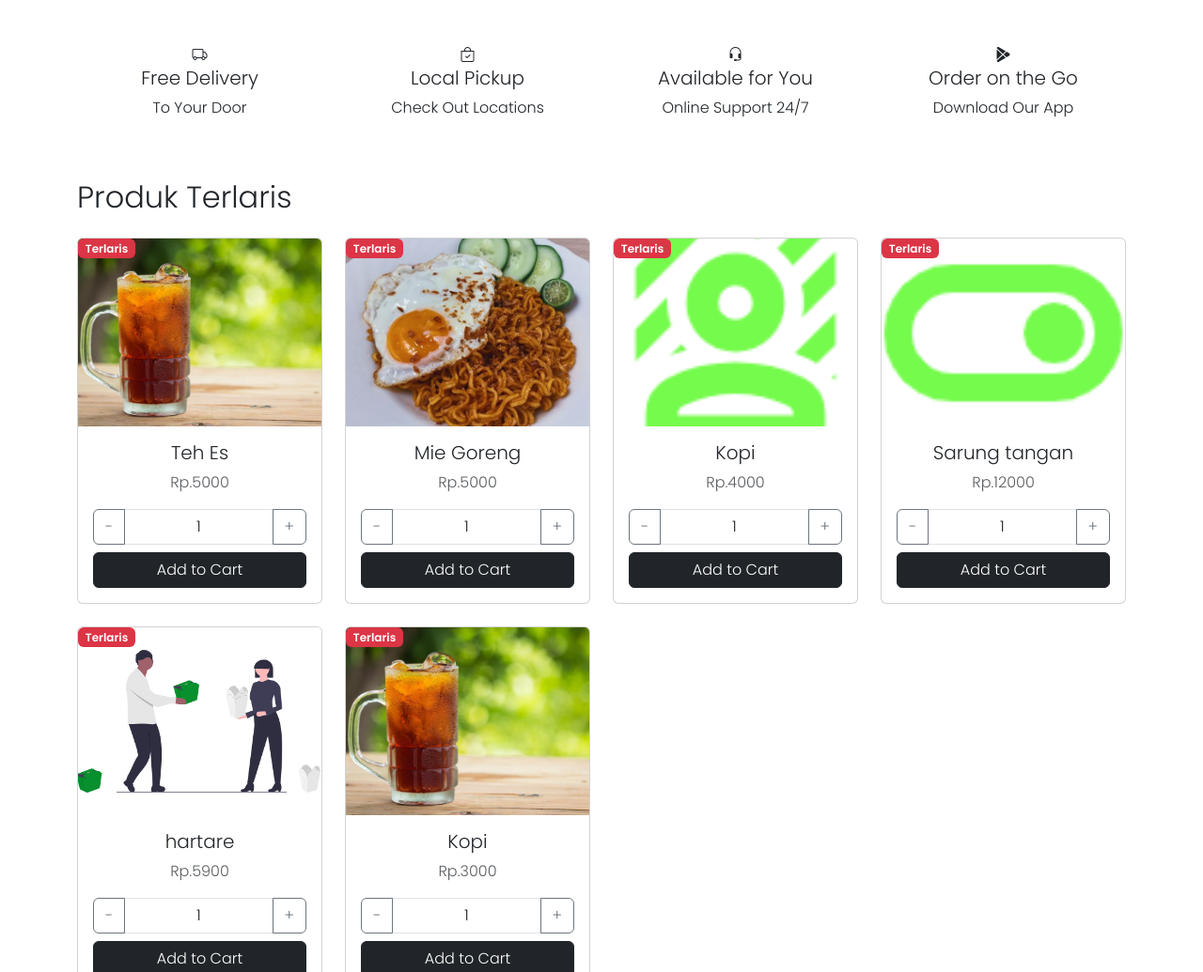
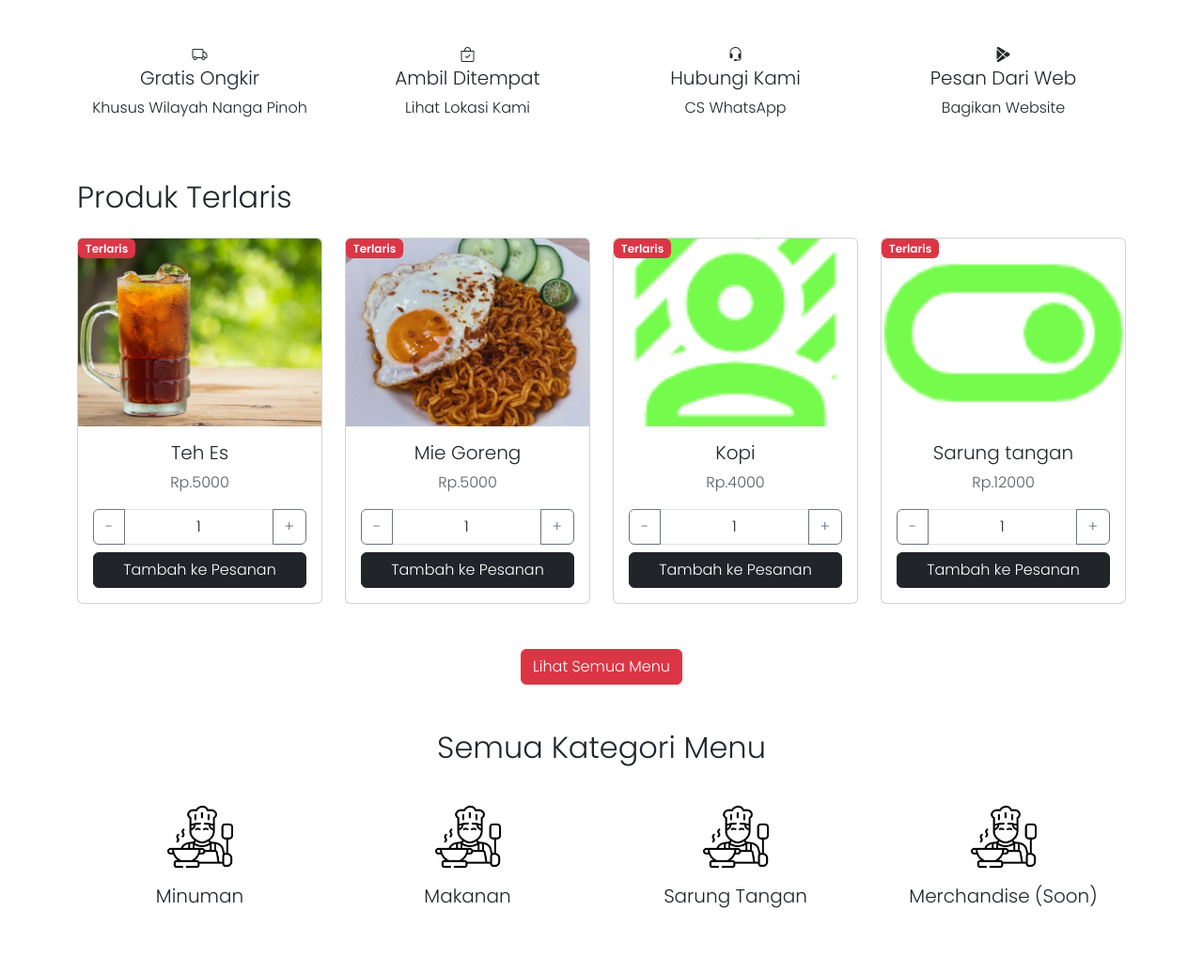
Before and after one commit to junikarizki1/ecommerce, a Django app: page / in a window 1280 px wide. Shown: the part 996-2031 px from the top of the page at 94% size. Run offline with Django 5.2, Linux system fonts and the light colour scheme; data comes from the database, SQL or seed files in the repository; parts of the project's set-up code (start-up, migrations or seed data) failed here and were passed over.

Commit message:
ganti tema jadi dumi cafe

```diff
--- a/ecommerce/store/static/css/style.css
+++ b/ecommerce/store/static/css/style.css
@@ -204,4 +204,13 @@ body {
     justify-content: center;
     align-items: center;
   }
+  .product_list {
+    margin-top: 80px;
+  }
 }
+
+@media (max-width: 576px) {
+  .container.product_list {
+    margin-top: 80px;
+  }
+}
--- a/ecommerce/store/templates/base.html
+++ b/ecommerce/store/templates/base.html
@@ -57,7 +57,7 @@
               <input
                 type="search"
                 class="form-control"
-                placeholder="Search for products..."
+                placeholder="Search for menu..."
               />
               <button class="btn btn-danger" type="submit">
                 <i class="bi bi-search"></i>
@@ -111,10 +111,10 @@
       <div class="container">
         <ul class="nav">
           <li class="nav-item">
-            <a class="nav-link active" href="/">Home</a>
+            <a class="nav-link active" href="/">Beranda</a>
           </li>
           <li class="nav-item">
-            <a class="nav-link" href="{% url 'product_list' %}">Products</a>
+            <a class="nav-link" href="{% url 'product_list' %}">Menu</a>
           </li>
           <li class="nav-item dropdown">
             <a
@@ -135,7 +135,7 @@
             </ul>
           </li>
           <li class="nav-item">
-            <a class="nav-link" href="#">Contact</a>
+            <a class="nav-link" href="#">Kontak</a>
           </li>
         </ul>
       </div>
@@ -165,7 +165,7 @@
             <input
               type="search"
               class="form-control"
-              placeholder="Search for products..."
+              placeholder="Search for menu..."
             />
             <button class="btn btn-success" type="submit">
               <i class="bi bi-search"></i>
@@ -176,10 +176,10 @@
         <!-- Navigation Links - Mobile -->
         <ul class="navbar-nav">
           <li class="nav-item">
-            <a class="nav-link active" href="#">Home</a>
+            <a class="nav-link active" href="/">Beranda</a>
           </li>
           <li class="nav-item">
-            <a class="nav-link" href="#">Products</a>
+            <a class="nav-link" href="{% url 'product_list' %}">Menu</a>
           </li>
           <li class="nav-item">
             <a class="nav-link" href="#">Schools</a>
@@ -191,7 +191,7 @@
             <a class="nav-link" href="#">Support</a>
           </li>
           <li class="nav-item">
-            <a class="nav-link" href="#">Contact</a>
+            <a class="nav-link" href="#">Kontak</a>
           </li>
         </ul>
 
@@ -217,15 +217,17 @@
     <div class="subscribe-section">
       <div class="subscribe-overlay"></div>
       <div class="subscribe-content">
-        <h2>Subscribe & Save</h2>
-        <p><strong>20% off</strong> Your Next Order</p>
+        <h2>Berlangganan dan Dapatkan</h2>
+        <p><strong>Diskon 10%</strong> Untuk Orderan Selanjutnya</p>
         <form class="subscribe-form d-flex justify-content-center">
           <input type="email" placeholder="Email *" required />
-          <button type="submit" class="btn btn-danger">Subscribe</button>
+          <button type="submit" class="btn btn-danger">Berlangganan</button>
         </form>
         <div class="subscribe-checkbox">
           <input type="checkbox" id="newsletter" />
-          <label for="newsletter">Yes, subscribe me to your newsletter.</label>
+          <label for="newsletter"
+            >Saya berlangganan untuk mendapatkan informasi.</label
+          >
         </div>
       </div>
     </div>
@@ -235,7 +237,7 @@
         <div class="row">
           <!-- Logo and Help Section -->
           <div class="col-md-3">
-            <h5>Clovers.</h5>
+            <h5>D'Umi Cafe</h5>
             <p>Need Help?</p>
             <p>
               Visit our <a href="#">Customer Support</a> for assistance or call
@@ -309,7 +311,7 @@
             </div>
             <div class="d-flex justify-content-center align-items-center gap-3">
               <img
-                src="{% static 'images/gopay.png' %}"
+                src="{% static 'images/bca.png' %}"
                 alt="MasterCard"
                 style="width: 100%; height: 24px"
               />
@@ -317,6 +319,20 @@
             <div class="d-flex justify-content-center align-items-center gap-3">
               <img
                 src="{% static 'images/shopeepay.png' %}"
+                alt="MasterCard"
+                style="width: 100%; height: 24px"
+              />
+            </div>
+            <div class="d-flex justify-content-center align-items-center gap-3">
+              <img
+                src="{% static 'images/ovo.png' %}"
+                alt="MasterCard"
+                style="width: 100%; height: 24px"
+              />
+            </div>
+            <div class="d-flex justify-content-center align-items-center gap-3">
+              <img
+                src="{% static 'images/mastercard.png' %}"
                 alt="MasterCard"
                 style="width: 100%; height: 24px"
               />
--- a/ecommerce/store/templates/base2.html
+++ b/ecommerce/store/templates/base2.html
@@ -114,7 +114,7 @@
             <a class="nav-link active" href="/">Home</a>
           </li>
           <li class="nav-item">
-            <a class="nav-link" href="#">Products</a>
+            <a class="nav-link" href="{% url 'product_list' %}">Menu</a>
           </li>
           <li class="nav-item dropdown">
             <a
--- a/ecommerce/store/templates/index.html
+++ b/ecommerce/store/templates/index.html
@@ -30,7 +30,7 @@
     <div class="carousel-inner">
       <div class="carousel-item active">
         <img
-          src="static/images/banner2.png"
+          src="static/images/banner1.png"
           class="d-block w-100"
           alt="Slide 1"
         />
@@ -41,7 +41,7 @@
       </div>
       <div class="carousel-item">
         <img
-          src="static/images/banner2.png"
+          src="static/images/banner1.png"
           class="d-block w-100"
           alt="Slide 2"
         />
@@ -52,7 +52,7 @@
       </div>
       <div class="carousel-item">
         <img
-          src="static/images/banner2.png"
+          src="static/images/banner1.png"
           class="d-block w-100"
           alt="Slide 3"
         />
@@ -90,23 +90,23 @@
   <div class="row text-center">
     <div class="col-md-3">
       <i class="bi bi-truck"></i>
-      <h5>Free Delivery</h5>
-      <p>To Your Door</p>
+      <h5>Gratis Ongkir</h5>
+      <p>Khusus Wilayah Nanga Pinoh</p>
     </div>
     <div class="col-md-3">
       <i class="bi bi-bag-check"></i>
-      <h5>Local Pickup</h5>
-      <p>Check Out Locations</p>
+      <h5>Ambil Ditempat</h5>
+      <p>Lihat Lokasi Kami</p>
     </div>
     <div class="col-md-3">
       <i class="bi bi-headset"></i>
-      <h5>Available for You</h5>
-      <p>Online Support 24/7</p>
+      <h5>Hubungi Kami</h5>
+      <p>CS WhatsApp</p>
     </div>
     <div class="col-md-3">
       <i class="bi bi-google-play"></i>
-      <h5>Order on the Go</h5>
-      <p>Download Our App</p>
+      <h5>Pesan Dari Web</h5>
+      <p>Bagikan Website</p>
     </div>
   </div>
 </div>
@@ -116,7 +116,7 @@
   <h2 class="text-left mb-4">Produk Terlaris</h2>
   <!-- Grid layout -->
   <div class="row row-cols-1 row-cols-md-4 g-4">
-    {% for product in product %}
+    {% for product in product|slice:":4" %}
     <div class="col">
       <div class="card text-center">
         <div class="position-relative">
@@ -147,7 +147,7 @@
             <input type="text" class="form-control text-center" value="1" />
             <button class="btn btn-outline-secondary" type="button">+</button>
           </div>
-          <button class="btn btn-dark w-100">Add to Cart</button>
+          <button class="btn btn-dark w-100">Tambah ke Pesanan</button>
         </div>
       </div>
     </div>
@@ -156,11 +156,13 @@
 </div>
 
 <div class="text-center mt-4">
-  <button class="btn btn-danger">Shop Best Deals</button>
+  <a href="{% url 'product_list' %}">
+    <button class="btn btn-danger">Lihat Semua Menu</button>
+  </a>
 </div>
 
 <div class="container my-5">
-  <h2 class="text-center mb-4">Most Popular Categories</h2>
+  <h2 class="text-center mb-4">Semua Kategori Menu</h2>
   <div class="row row-cols-1 row-cols-md-4 g-4">
     {%for category in category%}
     <!-- Category 1 -->
--- a/ecommerce/store/templates/product_detail.html
+++ b/ecommerce/store/templates/product_detail.html
@@ -54,10 +54,10 @@
       <!-- Tombol Aksi -->
       <div class="mt-4">
         <button class="btn btn-dark btn-lg me-3">
-          <i class="bi bi-cart"></i> Tambah ke Keranjang
+          <i class="bi bi-cart"></i> Tambah ke Pesanan
         </button>
         <button class="btn btn-outline-danger btn-lg">
-          <i class="bi bi-heart"></i> Tambahkan ke Wishlist
+          <i class="bi bi-heart"></i> Tambahkan ke Favorit
         </button>
       </div>
     </div>
--- a/ecommerce/store/templates/product_list.html
+++ b/ecommerce/store/templates/product_list.html
@@ -1,7 +1,7 @@
 {% extends "base.html" %} {% block content %}
 <!-- Produk Section -->
-<div class="container my-5">
-  <h2 class="text-left mb-4">Semua Produk</h2>
+<div class="product_list container">
+  <h2 class="text-left mb-4">Semua Menu</h2>
   <div class="row row-cols-1 row-cols-md-4 g-4">
     {% for product in product %}
     <div class="col">
@@ -30,7 +30,7 @@
             <input type="text" class="form-control text-center" value="1" />
             <button class="btn btn-outline-secondary" type="button">+</button>
           </div>
-          <button class="btn btn-dark w-100">Add to Cart</button>
+          <button class="btn btn-dark w-100">Tambah ke Pesanan</button>
         </div>
       </div>
     </div>
--- a/ecommerce/store/urls.py
+++ b/ecommerce/store/urls.py
@@ -8,4 +8,5 @@ urlpatterns = [
     path('login/',views.login, name='login'),
     path('product/<str:product_code>/', views.product_detail, name='product_detail'),
     path('product_list/',views.product_list, name='product_list'),
+    # path('category/<int:category_id>/', views.category_products, name='category_products'),
 ]
--- a/ecommerce/store/views.py
+++ b/ecommerce/store/views.py
@@ -10,7 +10,8 @@ from .models.costumer import Costumer
 
 def index(request):
     products=None
-    category=Category.get_all_categories();
+    products = Product.get_all_products()
+    category=Category.get_all_categories()
 
     categoryID = request.GET.get('category')
     if categoryID:
@@ -22,6 +23,27 @@ def index(request):
     data['product']=products
     data['category']=category
     return render(request, 'index.html', data)
+    # data = {
+    #     'product': products,
+    #     'category': category,
+    # }
+    # return render(request, 'index.html', data)
+
+
+# def category_products(request, category_id):
+#     try:
+#         # Dapatkan kategori dan filter produk berdasarkan kategori
+#         category = Category.objects.get(id=category_id)
+#         products = Product.objects.filter(category=category)
+
+#         data = {
+#             'product': products,
+#             'category': category,
+#         }
+#         return render(request, 'category.html', data)
+#     except Category.DoesNotExist:
+#         # Tangani jika kategori tidak ditemukan
+#         return render(request, '404.html', {"message": "Kategori tidak ditemukan"})
 
 def signup(request):
 
@@ -81,8 +103,15 @@ def login(request):
         return render(request, 'login.html',data)
 
 def product_list(request):
-    products = Product.objects.all()  # Mengambil semua produk dari database
-    return render(request, 'product_list.html', {'products': products})
+    product = Product.objects.all()  # Mengambil semua produk dari database
+
+    category=Category.get_all_categories();
+    categoryID = request.GET.get('category')
+    if categoryID:
+        products= Product.get_all_product_by_category_id(categoryID)
+    else:
+        products= Product.get_all_products()
+    return render(request, 'product_list.html', {'product': product,'category':category,'products':products})
 
 def product_detail(request, product_code):
     product = get_object_or_404(Product, product_code=product_code)
@@ -92,7 +121,6 @@ def product_detail(request, product_code):
     #end
 
     category=Category.get_all_categories();
-
     categoryID = request.GET.get('category')
     if categoryID:
         products= Product.get_all_product_by_category_id(categoryID)
```
Also changed, not shown: ecommerce/store/templates/category.html (added, +29 -0 lines), ecommerce/store/static/images/bca.png (added), ecommerce/store/static/images/ovo.png (added), ecommerce/store/templates/404.html (added), ecommerce/upload/product/Shabu.jpg (added), ecommerce/upload/product/kangkung.jpg (added), ecommerce/upload/product/nilabakar.jpg (added), ecommerce/upload/product/nilagoreng.jpeg (added), 1 other file.
